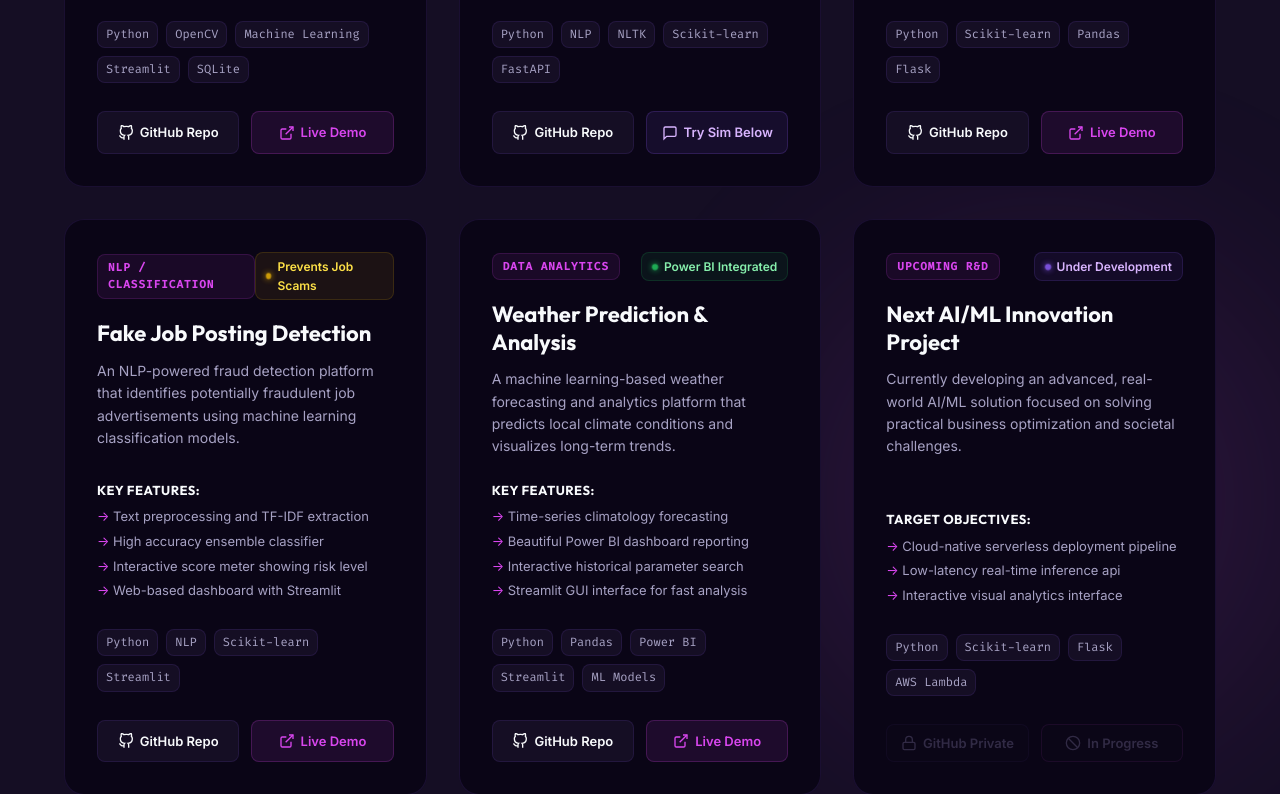
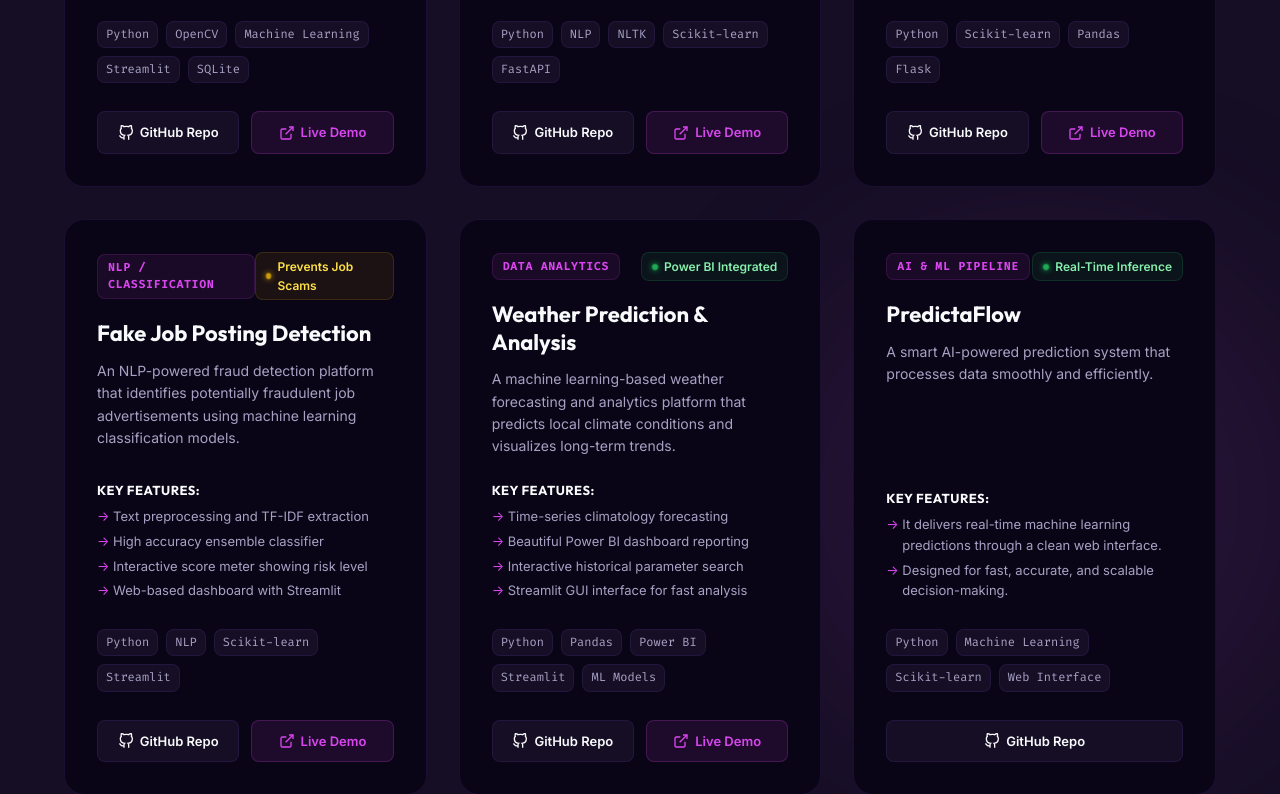
Before and after one commit to charupraba2/resume_portfolio, a plain HTML site: page index.html in a window 1280 px wide. Shown: the part 3755-4549 px from the top of the page. Drawn offline with Linux system fonts and the light colour scheme.

Commit message:
refactor: update repository URLs, project links, and finalize the PredictaFlow project details in the portfolio.

```diff
--- a/index.html
+++ b/index.html
@@ -444,7 +444,7 @@
                         </div>
 
                         <div class="project-actions">
-                            <a href="https://github.com/charupraba2/smart-attendance" class="project-btn btn-repo" target="_blank" rel="noopener noreferrer">
+                            <a href="https://github.com/charupraba2/smart-attendance-system" class="project-btn btn-repo" target="_blank" rel="noopener noreferrer">
                                 <svg viewBox="0 0 24 24" fill="none" stroke="currentColor" stroke-width="2"><path d="M9 19c-5 1.5-5-2.5-7-3m14 6v-3.87a3.37 3.37 0 0 0-.94-2.61c3.14-.35 6.44-1.54 6.44-7A5.44 5.44 0 0 0 20 4.77 5.07 5.07 0 0 0 19.91 1S18.73.65 16 2.48a13.38 13.38 0 0 0-7 0C6.27.65 5.09 1 5.09 1A5.07 5.07 0 0 0 5 4.77a5.44 5.44 0 0 0-1.5 3.78c0 5.42 3.3 6.61 6.44 7A3.37 3.37 0 0 0 9 18.13V22"/></svg>
                                 GitHub Repo
                             </a>
@@ -486,13 +486,13 @@
                         </div>
 
                         <div class="project-actions">
-                            <a href="https://github.com/charupraba2/emotion-chatbot" class="project-btn btn-repo" target="_blank" rel="noopener noreferrer">
+                            <a href="https://github.com/charupraba2/emotion_chatbot" class="project-btn btn-repo" target="_blank" rel="noopener noreferrer">
                                 <svg viewBox="0 0 24 24" fill="none" stroke="currentColor" stroke-width="2"><path d="M9 19c-5 1.5-5-2.5-7-3m14 6v-3.87a3.37 3.37 0 0 0-.94-2.61c3.14-.35 6.44-1.54 6.44-7A5.44 5.44 0 0 0 20 4.77 5.07 5.07 0 0 0 19.91 1S18.73.65 16 2.48a13.38 13.38 0 0 0-7 0C6.27.65 5.09 1 5.09 1A5.07 5.07 0 0 0 5 4.77a5.44 5.44 0 0 0-1.5 3.78c0 5.42 3.3 6.61 6.44 7A3.37 3.37 0 0 0 9 18.13V22"/></svg>
                                 GitHub Repo
                             </a>
-                            <a href="#chatbot-interactive-section" class="project-btn btn-demo-scroll">
-                                <svg viewBox="0 0 24 24" fill="none" stroke="currentColor" stroke-width="2"><path d="M21 15a2 2 0 0 1-2 2H7l-4 4V5a2 2 0 0 1 2-2h14a2 2 0 0 1 2 2z"/></svg>
-                                Try Sim Below
+                            <a href="https://web-production-7f657.up.railway.app/" class="project-btn btn-demo" target="_blank" rel="noopener noreferrer">
+                                <svg viewBox="0 0 24 24" fill="none" stroke="currentColor" stroke-width="2"><path d="M18 13v6a2 2 0 0 1-2 2H5a2 2 0 0 1-2-2V8a2 2 0 0 1 2-2h6"/><polyline points="15 3 21 3 21 9"/><line x1="10" y1="14" x2="21" y2="3"/></svg>
+                                Live Demo
                             </a>
                         </div>
                     </div>
@@ -527,7 +527,7 @@
                         </div>
 
                         <div class="project-actions">
-                            <a href="https://github.com/charupraba2/car-price-prediction" class="project-btn btn-repo" target="_blank" rel="noopener noreferrer">
+                            <a href="https://github.com/charupraba2/car_price_prediction" class="project-btn btn-repo" target="_blank" rel="noopener noreferrer">
                                 <svg viewBox="0 0 24 24" fill="none" stroke="currentColor" stroke-width="2"><path d="M9 19c-5 1.5-5-2.5-7-3m14 6v-3.87a3.37 3.37 0 0 0-.94-2.61c3.14-.35 6.44-1.54 6.44-7A5.44 5.44 0 0 0 20 4.77 5.07 5.07 0 0 0 19.91 1S18.73.65 16 2.48a13.38 13.38 0 0 0-7 0C6.27.65 5.09 1 5.09 1A5.07 5.07 0 0 0 5 4.77a5.44 5.44 0 0 0-1.5 3.78c0 5.42 3.3 6.61 6.44 7A3.37 3.37 0 0 0 9 18.13V22"/></svg>
                                 GitHub Repo
                             </a>
@@ -568,11 +568,11 @@
                         </div>
 
                         <div class="project-actions">
-                            <a href="https://github.com/charupraba2/fake-job-detection" class="project-btn btn-repo" target="_blank" rel="noopener noreferrer">
+                            <a href="https://github.com/charupraba2/fake-job-detector" class="project-btn btn-repo" target="_blank" rel="noopener noreferrer">
                                 <svg viewBox="0 0 24 24" fill="none" stroke="currentColor" stroke-width="2"><path d="M9 19c-5 1.5-5-2.5-7-3m14 6v-3.87a3.37 3.37 0 0 0-.94-2.61c3.14-.35 6.44-1.54 6.44-7A5.44 5.44 0 0 0 20 4.77 5.07 5.07 0 0 0 19.91 1S18.73.65 16 2.48a13.38 13.38 0 0 0-7 0C6.27.65 5.09 1 5.09 1A5.07 5.07 0 0 0 5 4.77a5.44 5.44 0 0 0-1.5 3.78c0 5.42 3.3 6.61 6.44 7A3.37 3.37 0 0 0 9 18.13V22"/></svg>
                                 GitHub Repo
                             </a>
-                            <a href="https://fake-job-demo.charuka.ai" class="project-btn btn-demo" target="_blank" rel="noopener noreferrer">
+                            <a href="https://fake-job-detector-nfkv77xyzpgv3fpvsgzi3x.streamlit.app" class="project-btn btn-demo" target="_blank" rel="noopener noreferrer">
                                 <svg viewBox="0 0 24 24" fill="none" stroke="currentColor" stroke-width="2"><path d="M18 13v6a2 2 0 0 1-2 2H5a2 2 0 0 1-2-2V8a2 2 0 0 1 2-2h6"/><polyline points="15 3 21 3 21 9"/><line x1="10" y1="14" x2="21" y2="3"/></svg>
                                 Live Demo
                             </a>
@@ -621,43 +621,38 @@
                         </div>
                     </div>
 
-                    <!-- Project 6 (Coming Soon / Under Dev) -->
-                    <div class="project-card coming-soon" data-category="ml-ai" data-reveal="fade-up" style="transition-delay: 200ms;">
+                    <!-- Project 6 -->
+                    <div class="project-card" data-category="ml-ai" data-reveal="fade-up" style="transition-delay: 200ms;">
                         <div class="project-card-header">
-                            <span class="project-tag">Upcoming R&D</span>
-                            <div class="project-impact-badge under-dev">
-                                <span class="pulse-dot dev"></span>
-                                Under Development
+                            <span class="project-tag">AI & ML Pipeline</span>
+                            <div class="project-impact-badge">
+                                <span class="pulse-dot"></span>
+                                Real-Time Inference
                             </div>
                         </div>
-                        <h3 class="project-title">Next AI/ML Innovation Project</h3>
-                        <p class="project-desc">Currently developing an advanced, real-world AI/ML solution focused on solving practical business optimization and societal challenges.</p>
+                        <h3 class="project-title">PredictaFlow</h3>
+                        <p class="project-desc">A smart AI-powered prediction system that processes data smoothly and efficiently.</p>
 
                         <div class="project-features-list">
-                            <h4>Target Objectives:</h4>
+                            <h4>Key Features:</h4>
                             <ul>
-                                <li>Cloud-native serverless deployment pipeline</li>
-                                <li>Low-latency real-time inference api</li>
-                                <li>Interactive visual analytics interface</li>
+                                <li>It delivers real-time machine learning predictions through a clean web interface.</li>
+                                <li>Designed for fast, accurate, and scalable decision-making.</li>
                             </ul>
                         </div>
 
                         <div class="project-tech-stack">
                             <span>Python</span>
+                            <span>Machine Learning</span>
                             <span>Scikit-learn</span>
-                            <span>Flask</span>
-                            <span>AWS Lambda</span>
+                            <span>Web Interface</span>
                         </div>
 
                         <div class="project-actions">
-                            <button class="project-btn btn-repo disabled" disabled>
-                                <svg viewBox="0 0 24 24" fill="none" stroke="currentColor" stroke-width="2"><rect x="3" y="11" width="18" height="11" rx="2" ry="2"/><path d="M7 11V7a5 5 0 0 1 10 0v4"/></svg>
-                                GitHub Private
-                            </button>
-                            <button class="project-btn btn-demo disabled" disabled>
-                                <svg viewBox="0 0 24 24" fill="none" stroke="currentColor" stroke-width="2"><circle cx="12" cy="12" r="10"/><line x1="4.93" y1="4.93" x2="19.07" y2="19.07"/></svg>
-                                In Progress
-                            </button>
+                            <a href="https://github.com/charupraba2/PredictaFlow" class="project-btn btn-repo" target="_blank" rel="noopener noreferrer">
+                                <svg viewBox="0 0 24 24" fill="none" stroke="currentColor" stroke-width="2"><path d="M9 19c-5 1.5-5-2.5-7-3m14 6v-3.87a3.37 3.37 0 0 0-.94-2.61c3.14-.35 6.44-1.54 6.44-7A5.44 5.44 0 0 0 20 4.77 5.07 5.07 0 0 0 19.91 1S18.73.65 16 2.48a13.38 13.38 0 0 0-7 0C6.27.65 5.09 1 5.09 1A5.07 5.07 0 0 0 5 4.77a5.44 5.44 0 0 0-1.5 3.78c0 5.42 3.3 6.61 6.44 7A3.37 3.37 0 0 0 9 18.13V22"/></svg>
+                                GitHub Repo
+                            </a>
                         </div>
                     </div>
 
```
Also changed, not shown: 1 other file.
